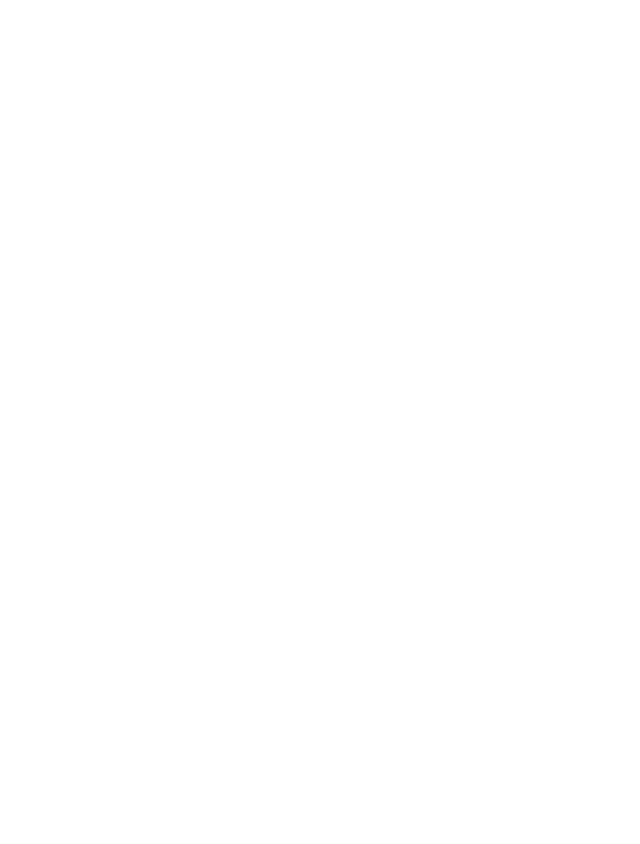
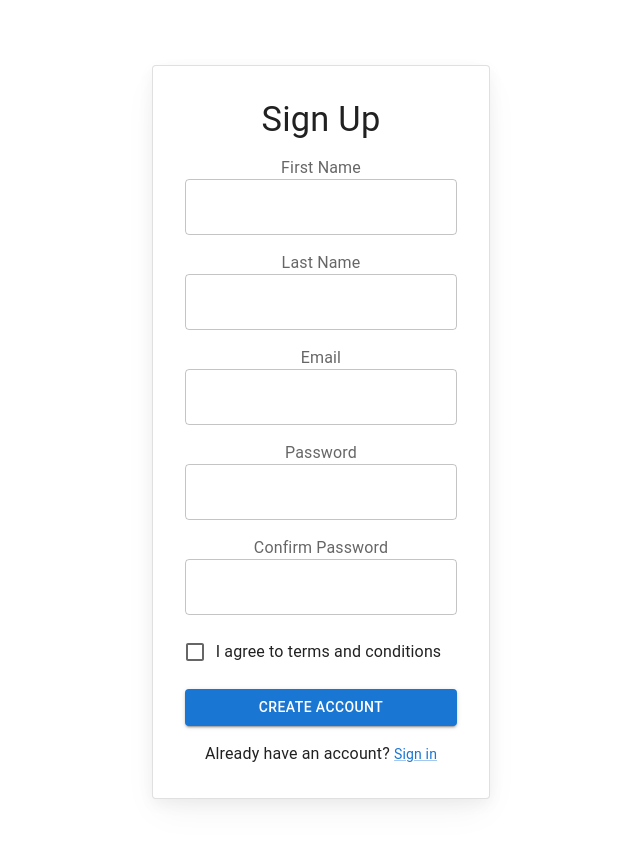
Before and after one commit to sgtanvi/commure, a React (Vite) app in the folder frontend/: page /signup in a window 1280 px wide. Before the commit this address had no page. Shown: the top 844 px of the page, without its empty margins (319-959 px from the left). Before the commit the page ends 800 px from the top, so only its background shows below. Built offline with nearby package versions, Linux system fonts and the light colour scheme.

Commit message:
resolved merge conflict

```diff
--- a/frontend/src/App.tsx
+++ b/frontend/src/App.tsx
@@ -5,6 +5,7 @@
 import { AppHeader } from './components/organisms/app-header'
 import SignIn from './components/organisms/sign-in'
 import LandingPage from './components/pages/LandingPage'
+import SignUp from './components/organisms/sign-up'
 function App() {
 
   return (
@@ -17,6 +18,7 @@
               <Route index element={<LandingPage/>} />
             </Route>
             <Route path='/loginsignup' element={<SignIn />} />
+            <Route path='/signup' element={<SignUp />} />
           </Routes>
         </div>
       </BrowserRouter>
--- a/frontend/src/components/organisms/sign-in.tsx
+++ b/frontend/src/components/organisms/sign-in.tsx
@@ -195,7 +195,7 @@
                 <Typography sx={{ textAlign: 'center' }}>
                 Don&apos;t have an account?{' '}
                 <Link
-                    href="/material-ui/getting-started/templates/sign-in/"
+                    href="/signup"
                     variant="body2"
                     sx={{ alignSelf: 'center' }}
                 >
--- /dev/null
+++ b/frontend/src/components/organisms/sign-up.tsx
@@ -0,0 +1,126 @@
+import * as React from 'react';
+import Box from '@mui/material/Box';
+import Button from '@mui/material/Button';
+import Checkbox from '@mui/material/Checkbox';
+import CssBaseline from '@mui/material/CssBaseline';
+import FormControlLabel from '@mui/material/FormControlLabel';
+import FormLabel from '@mui/material/FormLabel';
+import FormControl from '@mui/material/FormControl';
+import Link from '@mui/material/Link';
+import TextField from '@mui/material/TextField';
+import Typography from '@mui/material/Typography';
+import Stack from '@mui/material/Stack';
+import MuiCard from '@mui/material/Card';
+import { styled } from '@mui/material/styles';
+
+const Card = styled(MuiCard)(({ theme }) => ({
+  display: 'flex',
+  flexDirection: 'column',
+  alignSelf: 'center',
+  width: '100%',
+  padding: theme.spacing(4),
+  gap: theme.spacing(2),
+  margin: 'auto',
+  [theme.breakpoints.up('sm')]: {
+    maxWidth: '450px',
+  },
+  boxShadow:
+    'hsla(220, 30%, 5%, 0.05) 0px 5px 15px 0px, hsla(220, 25%, 10%, 0.05) 0px 15px 35px -5px',
+  ...theme.applyStyles('dark', {
+    boxShadow:
+      'hsla(220, 30%, 5%, 0.5) 0px 5px 15px 0px, hsla(220, 25%, 10%, 0.08) 0px 15px 35px -5px',
+  }),
+}));
+
+const SignUpContainer = styled(Stack)(({ theme }) => ({
+  height: 'calc((1 - var(--template-frame-height, 0)) * 100dvh)',
+  minHeight: '100%',
+  padding: theme.spacing(2),
+  [theme.breakpoints.up('sm')]: {
+    padding: theme.spacing(4),
+  },
+  '&::before': {
+    content: '""',
+    display: 'block',
+    position: 'absolute',
+    zIndex: -1,
+    inset: 0,
+    backgroundImage:
+      'radial-gradient(ellipse at 50% 50%, hsl(210, 100%, 97%), hsl(0, 0%, 100%))',
+    backgroundRepeat: 'no-repeat',
+    ...theme.applyStyles('dark', {
+      backgroundImage:
+        'radial-gradient(at 50% 50%, hsla(210, 100%, 16%, 0.5), hsl(220, 30%, 5%))',
+    }),
+  },
+}));
+
+export default function SignUp() {
+  const [formValues, setFormValues] = React.useState({
+    firstName: '',
+    lastName: '',
+    email: '',
+    password: '',
+    confirmPassword: '',
+  });
+
+  const handleChange = (e: React.ChangeEvent<HTMLInputElement>) => {
+    setFormValues({
+      ...formValues,
+      [e.target.name]: e.target.value,
+    });
+  };
+
+  const handleSubmit = (e: React.FormEvent) => {
+    e.preventDefault();
+    console.log(formValues);
+    // Add form submission logic
+  };
+
+  return (
+    <div className="flex flex-col w-full min-h-screen">
+      <CssBaseline enableColorScheme />
+      <SignUpContainer direction="column" justifyContent="space-between">
+        <Card variant="outlined">
+          <Typography
+            component="h1"
+            variant="h4"
+            sx={{ width: '100%', fontSize: 'clamp(2rem, 10vw, 2.15rem)' }}
+          >
+            Sign Up
+          </Typography>
+          <Box component="form" onSubmit={handleSubmit} sx={{ display: 'flex', flexDirection: 'column', gap: 2 }}>
+            <FormControl>
+              <FormLabel htmlFor="firstName">First Name</FormLabel>
+              <TextField name="firstName" id="firstName" required fullWidth value={formValues.firstName} onChange={handleChange} />
+            </FormControl>
+            <FormControl>
+              <FormLabel htmlFor="lastName">Last Name</FormLabel>
+              <TextField name="lastName" id="lastName" required fullWidth value={formValues.lastName} onChange={handleChange} />
+            </FormControl>
+            <FormControl>
+              <FormLabel htmlFor="email">Email</FormLabel>
+              <TextField name="email" id="email" type="email" required fullWidth value={formValues.email} onChange={handleChange} />
+            </FormControl>
+            <FormControl>
+              <FormLabel htmlFor="password">Password</FormLabel>
+              <TextField name="password" id="password" type="password" required fullWidth value={formValues.password} onChange={handleChange} />
+            </FormControl>
+            <FormControl>
+              <FormLabel htmlFor="confirmPassword">Confirm Password</FormLabel>
+              <TextField name="confirmPassword" id="confirmPassword" type="password" required fullWidth value={formValues.confirmPassword} onChange={handleChange} />
+            </FormControl>
+            <FormControlLabel control={<Checkbox value="remember" color="primary" />} label="I agree to terms and conditions" />
+            <Button type="submit" variant="contained" fullWidth>
+              Create Account
+            </Button>
+            <Typography sx={{ textAlign: 'center' }}>
+              Already have an account?{' '}
+              <Link href="/loginsignup" variant="body2">Sign in</Link>
+            </Typography>
+          </Box>
+        </Card>
+      </SignUpContainer>
+    </div>
+  );
+}
```
Also changed, not shown: frontend/src/components/organisms/prescription-form.tsx (added, +104 -0 lines), 1 other file (tests, documents, lock files or other folders).
